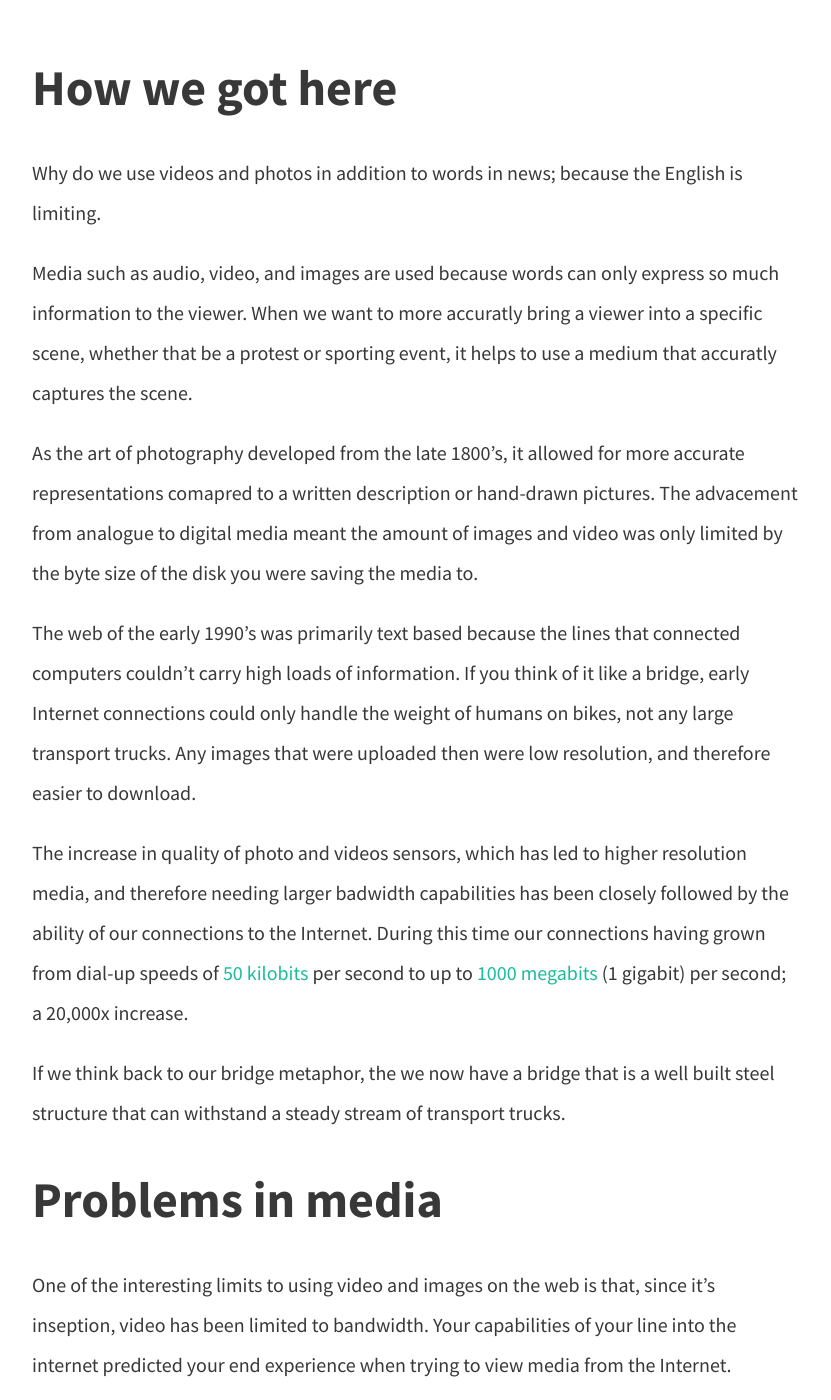
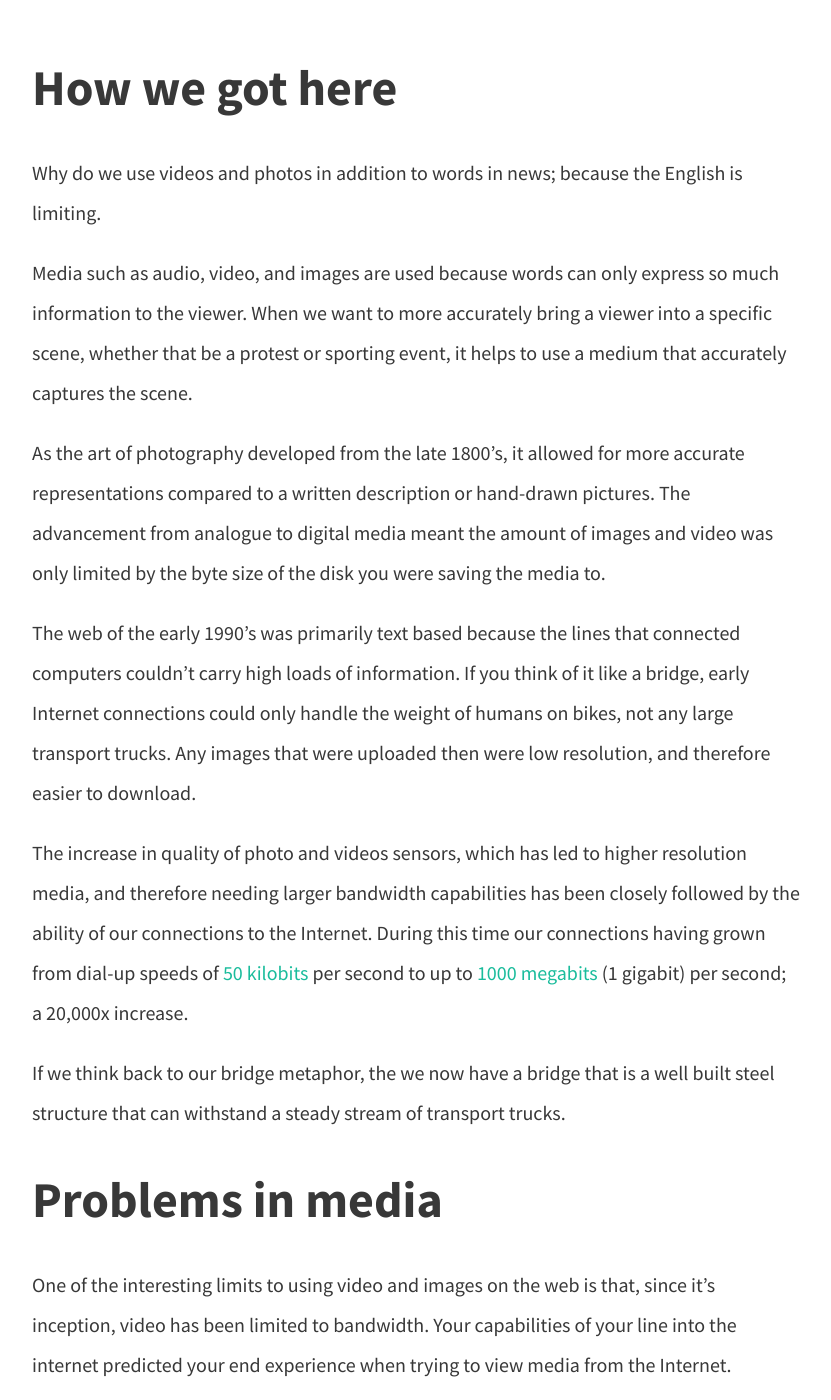
Before and after one commit to pippinlee/open-journalism-project, a Jekyll site: the page built from media.md, in a window 1280 px wide and 1400 px high, scrolled down 770 px. Shown: the whole window, without its empty margins (224-1055 px from the left). Built offline with Jekyll 4.4.1, drawn with Linux system fonts in a browser that asks for light colours; nearby versions of some CDN libraries; some of the changed text lies outside the part shown.

Commit message:
fix spelling

```diff
--- a/media.md
+++ b/media.md
@@ -20,13 +20,13 @@ feature-img: ""
 
 Why do we use videos and photos in addition to words in news; because the English is limiting.
 
-Media such as audio, video, and images are used because words can only express so much information to the viewer. When we want to more accuratly bring a viewer into a specific scene, whether that be a protest or sporting event, it helps to use a medium that accuratly captures the scene.
+Media such as audio, video, and images are used because words can only express so much information to the viewer. When we want to more accurately bring a viewer into a specific scene, whether that be a protest or sporting event, it helps to use a medium that accurately captures the scene.
 
-As the art of photography developed from the late 1800's, it allowed for more accurate representations comapred to a written description or hand-drawn pictures. The advacement from analogue to digital media meant the amount of images and video was only limited by the byte size of the disk you were saving the media to.
+As the art of photography developed from the late 1800's, it allowed for more accurate representations compared to a written description or hand-drawn pictures. The advancement from analogue to digital media meant the amount of images and video was only limited by the byte size of the disk you were saving the media to.
 
 The web of the early 1990's was primarily text based because the lines that connected computers couldn't carry high loads of information. If you think of it like a bridge, early Internet connections could only handle the weight of humans on bikes, not any large transport trucks. Any images that were uploaded then were low resolution, and therefore easier to download.
 
-The increase in quality of photo and videos sensors, which has led to higher resolution media, and therefore needing larger badwidth capabilities has been closely followed by the ability of our connections to the Internet. During this time our connections having grown from dial-up speeds of [50 kilobits](http://en.wikipedia.org/wiki/Dial-up_Internet_access) per second to up to [1000 megabits](http://en.wikipedia.org/wiki/Google_Fiber) (1 gigabit) per second; a 20,000x increase.
+The increase in quality of photo and videos sensors, which has led to higher resolution media, and therefore needing larger bandwidth capabilities has been closely followed by the ability of our connections to the Internet. During this time our connections having grown from dial-up speeds of [50 kilobits](http://en.wikipedia.org/wiki/Dial-up_Internet_access) per second to up to [1000 megabits](http://en.wikipedia.org/wiki/Google_Fiber) (1 gigabit) per second; a 20,000x increase.
 
 If we think back to our bridge metaphor, the we now have a bridge that is a well built steel structure that can withstand a steady stream of transport trucks.
 
@@ -34,11 +34,11 @@ If we think back to our bridge metaphor, the we now have a bridge that is a well
 
 <h1 id="pim">Problems in media</h1>
 
-One of the interesting limits to using video and images on the web is that, since it’s inseption, video has been limited to bandwidth. Your capabilities of your line into the internet predicted your end experience when trying to view media from the Internet.
+One of the interesting limits to using video and images on the web is that, since it’s inception, video has been limited to bandwidth. Your capabilities of your line into the internet predicted your end experience when trying to view media from the Internet.
 
 This limitation has meant only in the last 10 years has video really taken off as a medium online. Youtube as well as other early video sites proved that leaning hard on the barriers to speed would allow them to create new media experiences on the web.
 
-We’ve seen a very similar constaint with cell phone bandwidth over the last decade, which has meant only recently have sites and mobile apps started doing heavier media focused work.
+We’ve seen a very similar constraint with cell phone bandwidth over the last decade, which has meant only recently have sites and mobile apps started doing heavier media focused work.
 
 It's still strongly advised that any media project placed online respect a user's variable connection, and therefore make media that is sensitive to viewer’s phone data charges.
 
```
